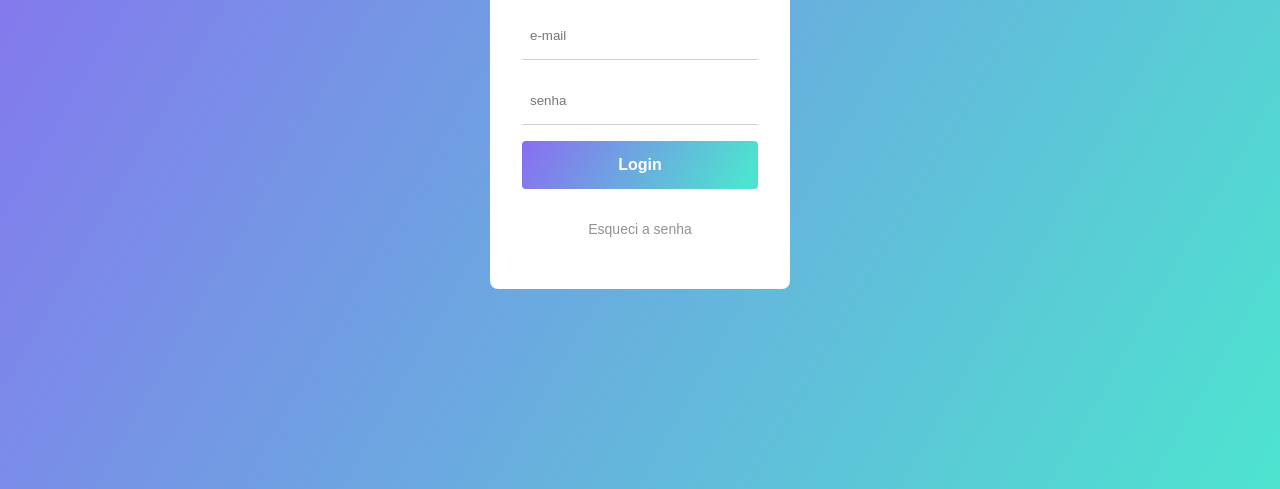
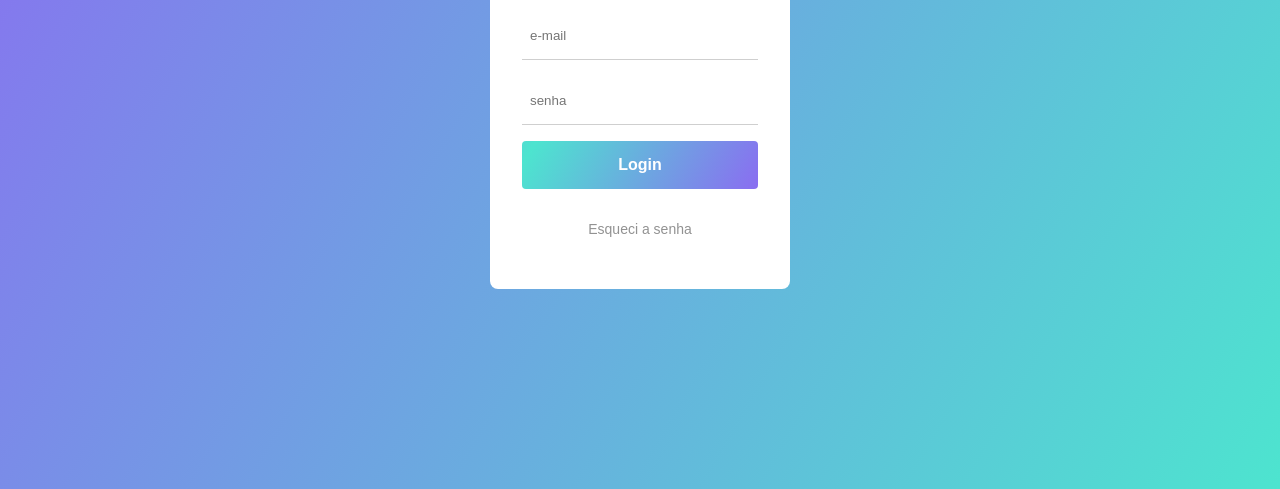
Before and after one commit to GasparPSousa/form_login_animations, a plain HTML site: page index.html in a window 1280 px wide. In both pictures the pointer is over the button "Login". Shown: the part 311-800 px from the top of the page. Drawn offline with Linux system fonts and the light colour scheme.

Commit message:
Criando o hover com CSS

```diff
--- /dev/null
+++ b/css/hover.css
@@ -0,0 +1,3 @@
+.login__submit:hover {
+    background-position: right;
+}
--- a/index.html
+++ b/index.html
@@ -4,8 +4,10 @@
     <meta charset="UTF-8">
     <meta http-equiv="X-UA-Compatible" content="IE=edge">
     <meta name="viewport" content="width=device-width, initial-scale=1.0">
-    <!-- Link - CSS -->
+    <!-- CSS -->
     <link rel="stylesheet" href="./css/style.css">
+    <!-- Hover -->
+    <link rel="stylesheet" href="./css/hover.css">
     <title>Login</title>
 </head>
 <body>
```
